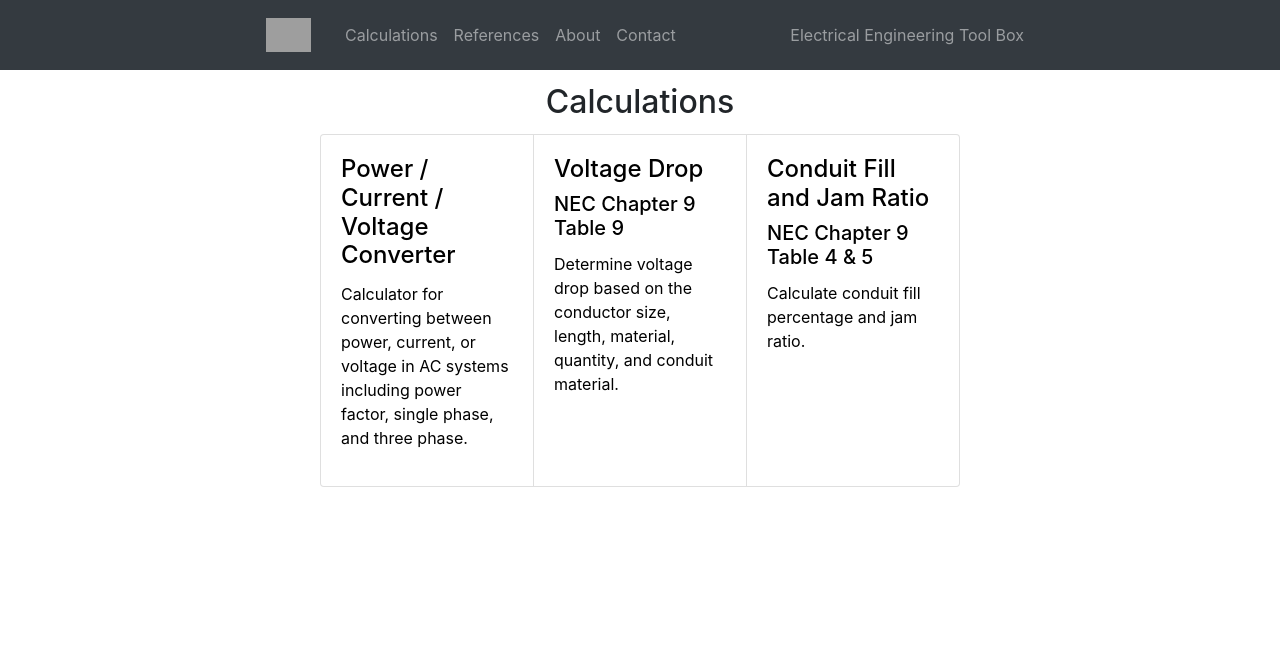
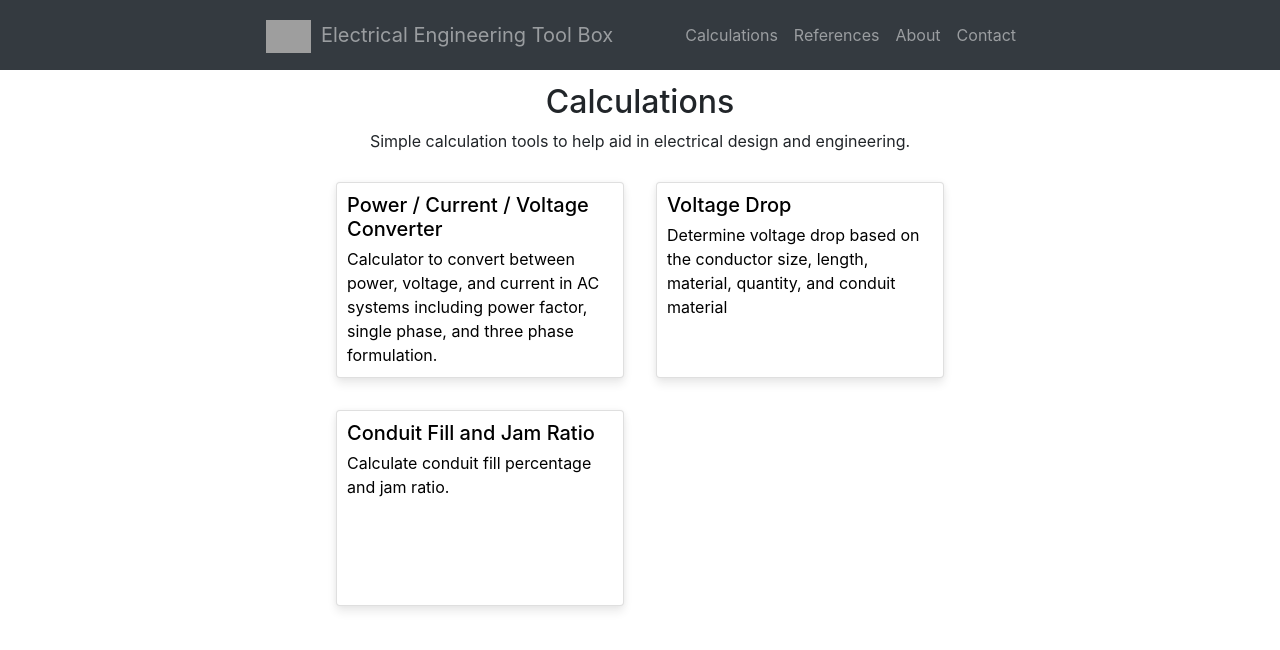
Before and after one commit to AnodeEdge/eetk-frontend, a React (Create React App) app: page /calculations in a window 1280 px wide. Shown: the top 650 px of the page. Built offline with nearby package versions, Linux system fonts and the light colour scheme; grey boxes are pictures that could not be loaded.

Commit message:
Tile Styling and Footer Addition

```diff
--- a/src/App.js
+++ b/src/App.js
@@ -2,6 +2,7 @@ import React from "react";
 import { BrowserRouter as Router } from "react-router-dom";
 import NavigationBar from "./components/NavigationBar";
 import NavRoute from "./routes/NavRoutes";
+import Footer from './components/Footer'
 
 function App() {
   return (
@@ -9,8 +10,10 @@ function App() {
       <div className="App">
         <NavigationBar />
         <NavRoute />
+        {/* <Footer/> */}
       </div>
     </Router>
+
   );
 }
 
--- /dev/null
+++ b/src/components/Footer.js
@@ -0,0 +1,14 @@
+import React from "react";
+import { Container, Navbar } from "react-bootstrap";
+
+function Footer(props) {
+  return (
+      <Navbar variant="light" bg="light" fixed="bottom">
+        <Container>
+          <Navbar.Brand>Footer</Navbar.Brand>
+        </Container>
+      </Navbar>
+  );
+}
+
+export default Footer;
--- a/src/components/NavigationBar.js
+++ b/src/components/NavigationBar.js
@@ -14,10 +14,11 @@ function NavigationBar() {
           style={{ margin: "0 10px" }}
           alt="logo"
         ></img>
+        <Navbar.Text>Electrical Engineering Tool Box</Navbar.Text>
       </Navbar.Brand>
       <Navbar.Toggle aria-controls="basic-navbar-nav" />
       <Navbar.Collapse id="basic-navbar-nav">
-        <Nav className="mr-auto">
+        <Nav className="ml-auto">
           <Nav.Link as={Link} to="/calculations">
             Calculations
           </Nav.Link>
@@ -32,8 +33,6 @@ function NavigationBar() {
           </Nav.Link>
         </Nav>
       </Navbar.Collapse>
-      <Navbar.Text>Electrical Engineering Tool Box</Navbar.Text>
-      <i class="fa fa-github"></i>
     </Navbar>
   );
 }
--- a/src/components/SelectButton.js
+++ b/src/components/SelectButton.js
@@ -1,4 +1,5 @@
 import React from 'react';
+import {Button} from 'react-bootstrap'
 
 function SelectButton(props) {
   const handleClick = (evt) => {
@@ -11,11 +12,7 @@ function SelectButton(props) {
     }
 
   return (
-    <button
-    style={props.style}
-    value={props.value}
-    onClick={handleClick}
-    >{props.inputDescription}</button>
+    <Button className="" size = 'lg' style={props.style} value={props.value} onClick={handleClick}>{props.inputDescription}</Button>
   )
 }
 
--- a/src/components/TileGrid.js
+++ b/src/components/TileGrid.js
@@ -1,42 +1,38 @@
 import React from "react";
+import { Card } from "react-bootstrap";
 import { Link } from "react-router-dom";
-// import "../css/TileGrid.css";
-
+import "../css/TileGrid.css";
 
 function Tile(props) {
   const handleClick = (evt) => {
-    props.handleSelection(true)
+    props.handleSelection(true);
   };
 
   return (
-    <div className="card" style={{}} onClick={handleClick}>
-      <Link className="card-body" style={{color: "black"}}to={props.to}>
-        <header className="card-title">
-          <h4>{props.title}</h4>
-          <h5>{props.subtitle}</h5>
-        </header>
-        <div className="card-text">
-          <p>{props.description}</p>
-        </div>
+    <Card className="tile" onClick={handleClick}>
+      <Link style={{ color: "black" }} to={props.to}>
+        <Card.Title>{props.title}</Card.Title>
+        <Card.Subtitle>{props.subtitle}</Card.Subtitle>
+        <Card.Text>{props.description}</Card.Text>
       </Link>
-    </div>
+    </Card>
   );
 }
 
 function TileGrid(props) {
   return (
-    <div className="card-group w-50" style={{margin: "auto"}}>
+    <div className="w-50" style={{margin: "0 auto", display: "grid", gridAutoRows: "1fr", gridTemplateColumns: "50% 50%"}}>
       {props.TileData.map((data) => (
         <Tile
-        title={data.title}
-        description={data.description}
-        to={data.to}
-        handleSelection={props.handleSelection}
-        subtitle={data.subtitle}
+          title={data.title}
+          description={data.description}
+          to={data.to}
+          handleSelection={props.handleSelection}
+          subtitle={data.subtitle}
         ></Tile>
       ))}
     </div>
   );
 }
 
-export default TileGrid;
+export { TileGrid, Tile };
--- a/src/css/TileGrid.css
+++ b/src/css/TileGrid.css
@@ -1,11 +1,15 @@
-.tile-grid {
-  display: flex;
-  flex-wrap: wrap;
-  flex-direction: row;
-  justify-content: center;
+
+.tile{
+  border-radius: 4px;
+  background: #fff;
+  box-shadow: 0 6px 10px rgba(0,0,0,.08), 0 0 6px rgba(0,0,0,.05);
+    transition: .3s transform cubic-bezier(.155,1.105,.295,1.12),.3s box-shadow,.3s -webkit-transform cubic-bezier(.155,1.105,.295,1.12);
+padding: 10px 10px 10px 10px;
+cursor: pointer;
+  margin: 1em;
 }
 
-.card {
-  flex: 0 1 24%;
-  margin: 1em
+.tile:hover{
+   transform: scale(1.05);
+box-shadow: 0 10px 20px rgba(0,0,0,.12), 0 4px 8px rgba(0,0,0,.06);
 }
--- a/src/pages/Calculations.js
+++ b/src/pages/Calculations.js
@@ -1,7 +1,29 @@
 import React from "react";
 import CalcRoutes from "../routes/CalcRoutes";
 import "../css/Calculations.css";
-import TileGrid from "../components/TileGrid";
+import { TileGrid } from "../components/TileGrid";
+import { Fade } from "react-bootstrap";
+
+const calculatorTileData = [
+  {
+    title: "Power / Current / Voltage Converter",
+    description:
+      "Calculator to convert between power, voltage, and current in AC systems including power factor, single phase, and three phase formulation.",
+    to: "/calculations/piv",
+  },
+  {
+    title: "Voltage Drop",
+    description:
+      "Determine voltage drop based on the conductor size, length, material, quantity, and conduit material",
+    to: "/calculations/voltagedrop",
+  },
+  {
+    title: "Conduit Fill and Jam Ratio",
+    description: "Calculate conduit fill percentage and jam ratio.",
+    to: "/calculations/conduitfill",
+  },
+];
+
 
 function Calculations(props) {
   const { setShowTiles, showTiles } = props;
@@ -9,40 +31,28 @@ function Calculations(props) {
     setShowTiles(!isSelected);
   };
 
-  const calculatorTileData = [
-    {
-      title: "Power / Current / Voltage Converter",
-      description:
-        "Calculator for converting between power, current, or voltage in AC systems including power factor, single phase, and three phase.",
-      to: "/calculations/piv",
-    },
-    {
-      title: "Voltage Drop",
-      subtitle: "NEC Chapter 9 Table 9",
-      description:
-        "Determine voltage drop based on the conductor size, length, material, quantity, and conduit material.",
-      to: "/calculations/voltagedrop",
-    },
-    {
-      title: "Conduit Fill and Jam Ratio",
-      subtitle: "NEC Chapter 9 Table 4 & 5",
-      description: "Calculate conduit fill percentage and jam ratio.",
-      to: "/calculations/conduitfill",
-    },
-  ];
-
   return (
     <div>
       {showTiles && (
         <>
-          <h2 style={{ textAlign: "center", margin: "1%" }}>Calculations</h2>
+          <div style={{ textAlign: "center", margin: "1%" }}>
+            <h2>Calculations</h2>
+            <text>
+              Simple calculation tools to help aid in electrical design and engineering.
+            </text>
+          </div>
           <TileGrid
             TileData={calculatorTileData}
             handleSelection={handleSelection}
           />
         </>
       )}
-      {!showTiles && <CalcRoutes setShowTiles={setShowTiles} />}
+      {/* <Fade in={!showTiles}>
+        <CalcRoutes setShowTiles={setShowTiles}/>
+      </Fade> */}
+      {/* <Fade in={!showTiles}>This is a test</Fade> */}
+
+      {!showTiles && <CalcRoutes  setShowTiles={setShowTiles}/>}
     </div>
   );
 }
--- a/src/pages/References.js
+++ b/src/pages/References.js
@@ -1,6 +1,6 @@
 import React from "react";
 import RefRoutes from "../routes/RefRoutes";
-import TileGrid from "../components/TileGrid";
+import { TileGrid } from "../components/TileGrid";
 
 function References(props) {
   const { setShowTiles, showTiles } = props;
```
